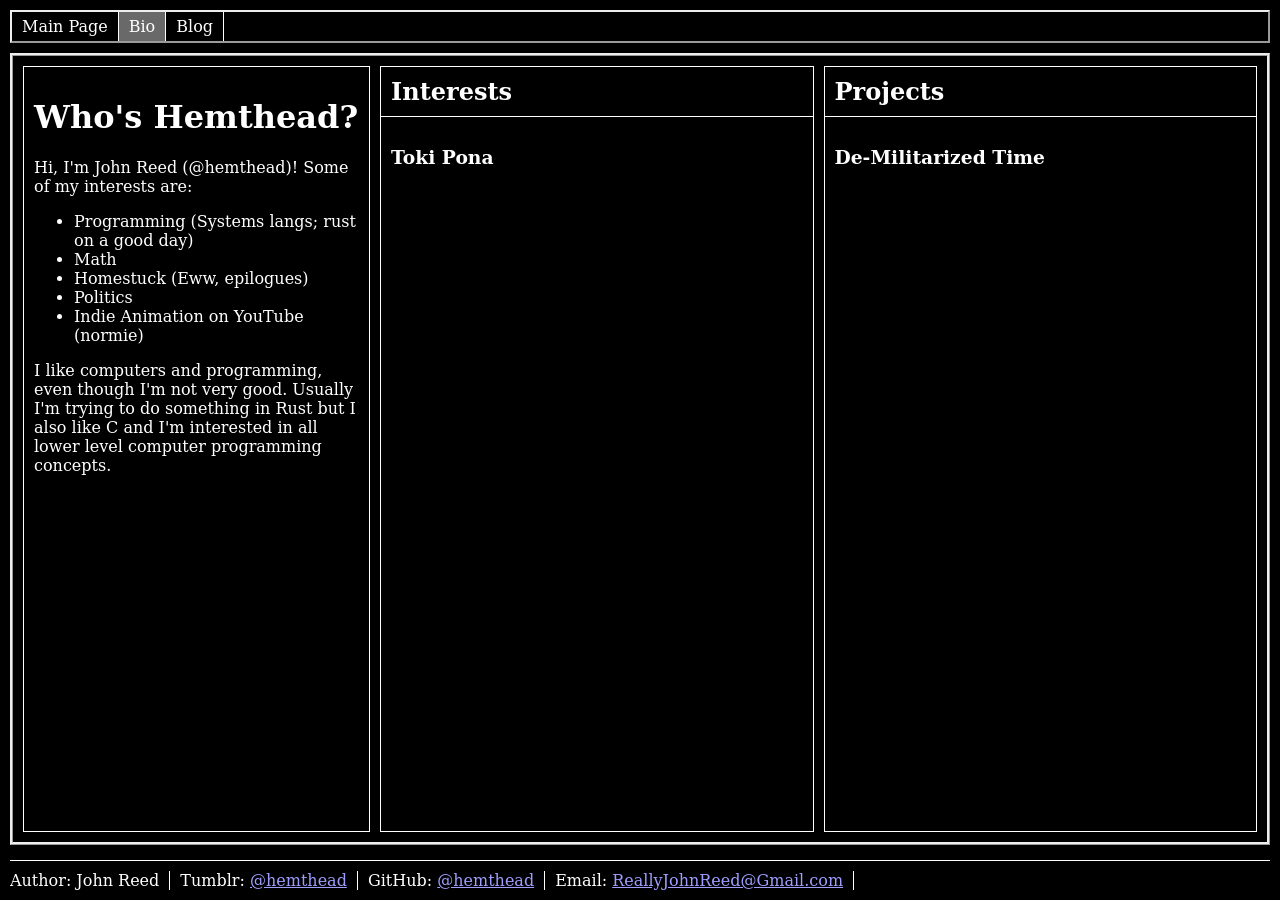
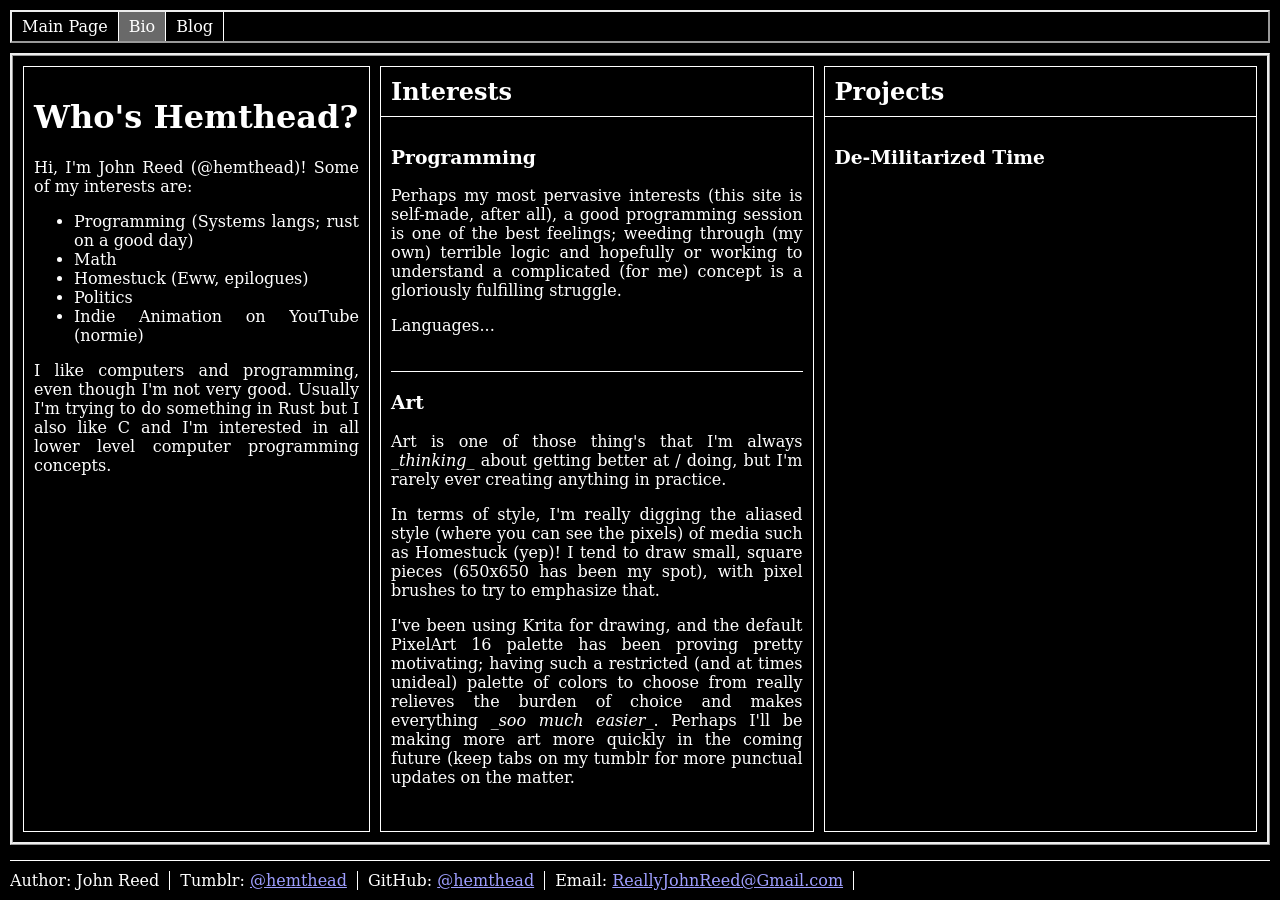
Before and after one commit to hemthead/website, a Jekyll site: the page built from bio.html, in a window 1280 px wide. Built offline with Jekyll 4.4.1, drawn with Linux system fonts in a browser that asks for light colours.

Commit message:
old stuff I never commited, ig

```diff
--- a/assets/css/style.css
+++ b/assets/css/style.css
@@ -23,6 +23,7 @@ body {
     color: var(--primary-color);
     background: var(--bg-color);
     font-family: var(--font-family);
+    text-align: justify;
 
     height: 100%;
     margin: 0;
--- a/bio.html
+++ b/bio.html
@@ -29,8 +29,38 @@ nav-tab: bio
 <section id="interests" class="column" aria-labelledby="interests-heading">
   <h2 class="column-title" id="interests-heading">Interests</h2>
   <section class="column-list">
+    <!--<article>
+      <h3>title</h3>
+    </article>-->
     <article>
-      <h3>Toki Pona</h3>
+      <h3>Programming</h3>
+      <p>
+        Perhaps my most pervasive interests (this site is self-made, after all), a good programming
+        session is one of the best feelings; weeding through (my own) terrible logic and hopefully
+        or working to understand a complicated (for me) concept is a gloriously fulfilling struggle.
+      </p>
+      <p>
+        Languages...
+      </p>
+    </article>
+    <article>
+      <h3>Art</h3>
+      <p>
+        Art is one of those thing's that I'm always <i>_thinking_</i> about getting better at /
+        doing, but I'm rarely ever creating anything in practice.
+      </p>
+      <p>
+        In terms of style, I'm really digging the aliased style (where you can see the pixels) of
+        media such as Homestuck (yep)! I tend to draw small, square pieces (650x650 has been my
+        spot), with pixel brushes to try to emphasize that.
+      </p>
+      <p>
+        I've been using Krita for drawing, and the default PixelArt 16 palette has been proving
+        pretty motivating; having such a restricted (and at times unideal) palette of colors to
+        choose from really relieves the burden of choice and makes everything <i>_soo much
+        easier_</i>. Perhaps I'll be making more art more quickly in the coming future (keep tabs on
+        my tumblr for more punctual updates on the matter.
+      </p>
     </article>
   </section>
 </section>
```
Also changed, not shown: assets/imgs/hem/beach-day.png (added), assets/imgs/hem/trans-hem-night.png (added), assets/imgs/hem/trans-hem.png (added).
